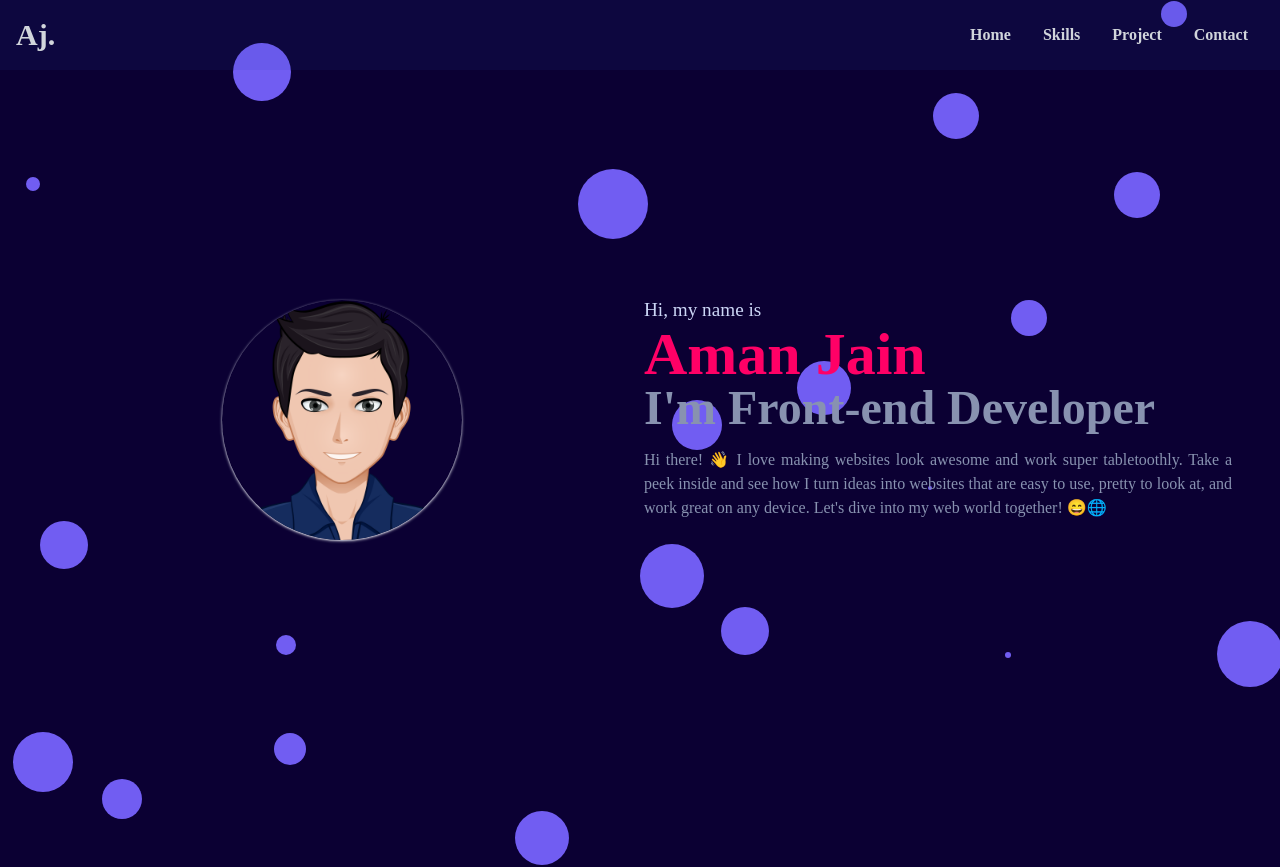
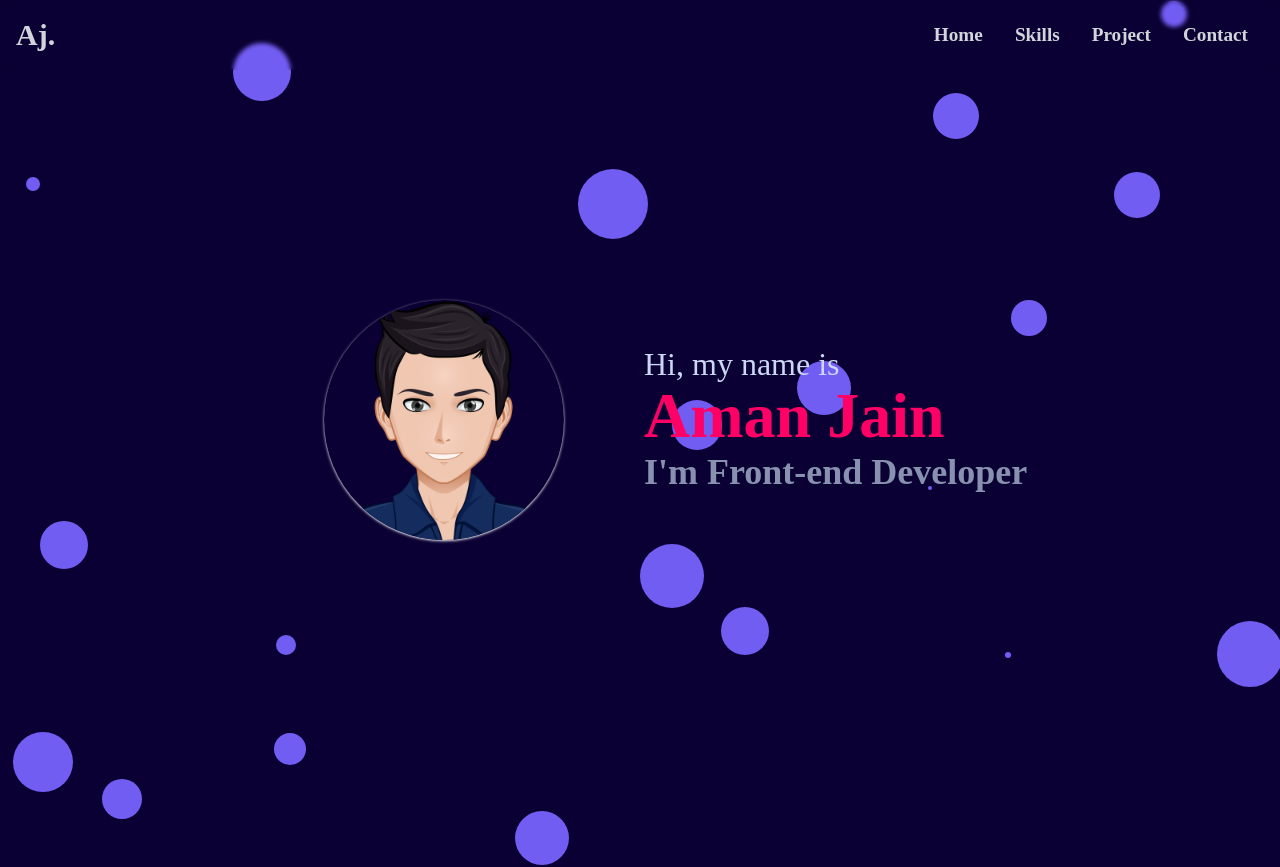
Before and after one commit to VAmanjain/portfiolio, a React (Create React App) app: page / in a window 1280 px wide. Shown: the top 867 px of the page. Built offline with nearby package versions, Linux system fonts and the light colour scheme.

Commit message:
content change in home page

```diff
--- a/src/components/About.jsx
+++ b/src/components/About.jsx
@@ -16,10 +16,10 @@ const About = () => {
         <div className="max-w-[1060px]
          w-full  grid tablet:grid-cols-2  gap-8 px-4  ">
           <div className="flex justify-center items-center  m-auto">
-            <p className="text-[1.2rem] text-justify ">
+            <p className=" text-[1rem] tablet:text-[1.2rem] text-justify ">
 I'm Aman , a passionate Front-End Developer with a knack for turning ideas into digital masterpieces. I've embarked on a thrilling web development journey, combining creativity and coding to craft user-friendly, visually appealing websites. When I'm not at my computer, I enjoy outdoor adventures, and the occasional video game. I'm here to collaborate and bring your web dreams to life, so let's create something awesome together! 👨‍💻✨</p>
           </div>
-          <div className=" flex justify-center items-center tablet:text-right text-2xl tablet:text-3xl tablet:text-4xl font-bold">
+          <div className=" flex justify-center items-center tablet:text-right text-2xl tablet:text-4xl font-bold">
            <img src={Who} width={400} />
           </div>
         </div>
--- a/src/components/Home.jsx
+++ b/src/components/Home.jsx
@@ -38,21 +38,16 @@ const Home = () => {
           </div>
 
           <div className="text-left ">
-            <p className="text-[0.8rem] tablet:text-[1.2rem]  text-[#ccd6f6] z-20">
+            <p className="text-[0.8rem] tablet:text-[2rem] mb-2  text-[#ccd6f6] z-20">
               Hi, my name is
             </p>
-            <h1 className=" text-[2rem]  text-[#FF0066]   tablet:text-4xl tablet:text-6xl font-bold  ">
+            <h1 className=" text-[2rem]  text-[#FF0066]  mb-4 tablet:text-4xl tablet:text-[4rem] font-bold  ">
               Aman Jain
             </h1>
-            <h2 className="text-xl tablet:text-2xl tablet:text-5xl font-bold text-[#8892b0]">
+            <h2 className="text-xl tablet:text-2xl tablet:text-4xl font-bold text-[#8892b0]">
               I'm Front-end Developer
             </h2>
-            <p className="text-[#8892b0] py-4 max-w-[700px] text-justify ">
-              Hi there! 👋 I love making websites look awesome and work super
-              tabletoothly. Take a peek inside and see how I turn ideas into
-              websites that are easy to use, pretty to look at, and work great
-              on any device. Let's dive into my web world together! 😄🌐
-            </p>
+
             <div></div>
           </div>
         </div>
--- a/src/components/Navbar.jsx
+++ b/src/components/Navbar.jsx
@@ -9,7 +9,7 @@ const Navbar = () => {
     const handleClick = () => setNav(!nav);
 
   return (
-    <div className="fixed  w-screen h-[70px] flex justify-between items-center px-4  text-gray-300  z-10 bg-[#2c47b41a]">
+    <div className="fixed  w-screen h-[70px] flex justify-between items-center px-4  text-gray-300  z-10 backdrop-blur-xs">
       <div>
         <h1 className="text-3xl font-bold">
       <Link className="cursor-pointer " to="intro" >
@@ -20,7 +20,7 @@ const Navbar = () => {
 
       {/* Menu  */}
 
-      <ul className=" hidden tablet:flex font-[12rem] font-bold ">
+      <ul className=" hidden tablet:flex text-[1.2rem] font-bold ">
         <li data-aos="fade-down" ><Link className="hover:border-b-2 border-pink-600 duration-100 active:text-pink-600 " to="*" >
           Home
         </Link></li>
--- a/tailwind.config.js
+++ b/tailwind.config.js
@@ -15,7 +15,11 @@ module.exports = {
       // => @media (min-width: 1280px) { ... }
     },
 
-    extend: {},
+    extend: {
+      backdropBlur: {
+        xs: '2px',
+      }
+    },
   },
   plugins: [],
 }
```
